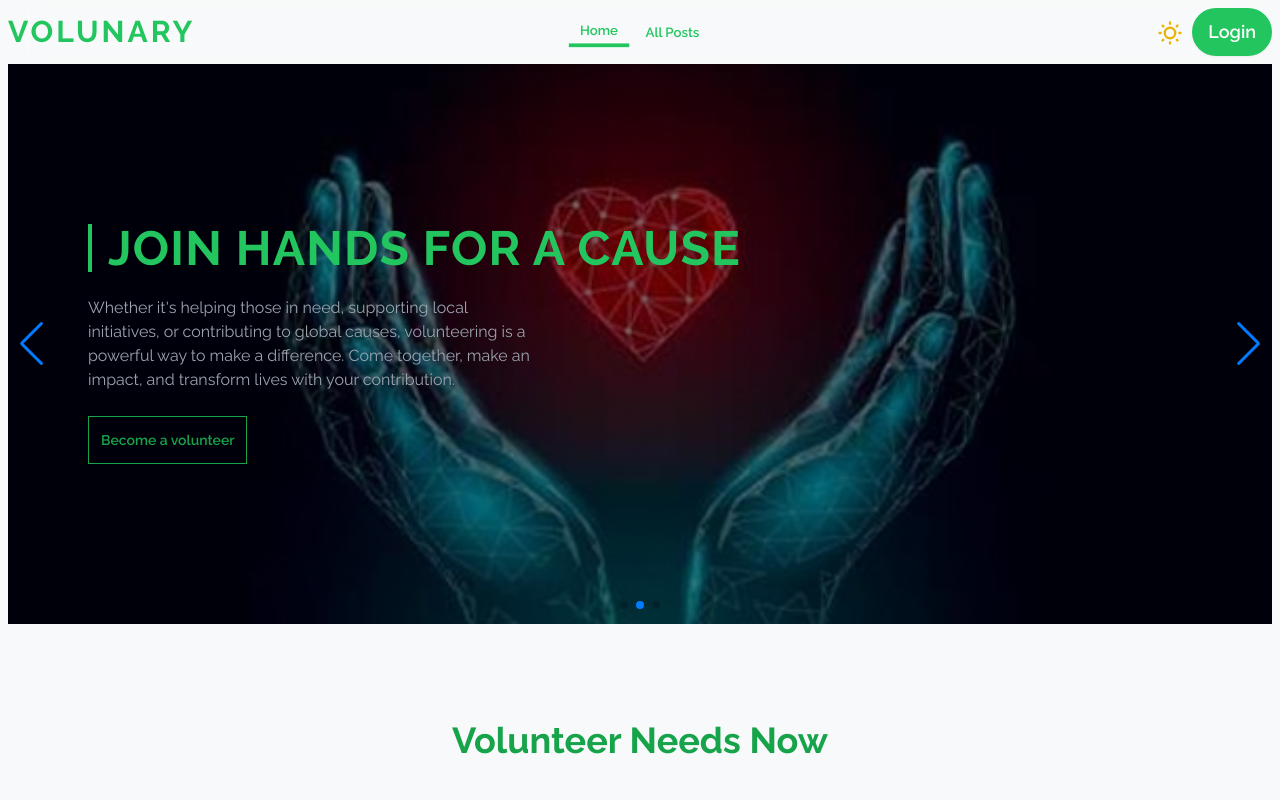
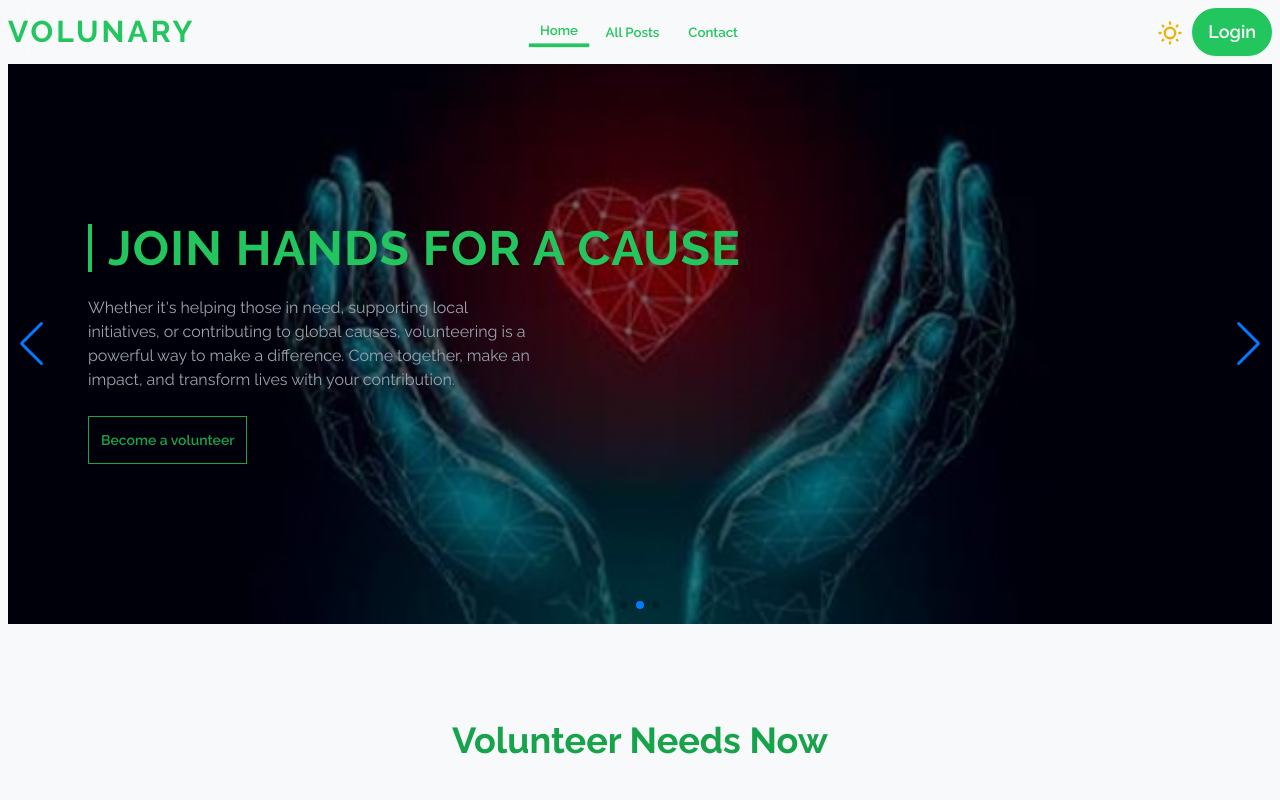
Before and after one commit to AnsarulIslam10/Volunteer-Management-Client, a React (Vite) app: page / in a window 1280 px wide. Shown: the top 800 px of the page. Built offline with nearby package versions, Linux system fonts and the light colour scheme; no server answers.

Commit message:
contact section navigation

```diff
--- a/src/components/Navbar/Navbar.jsx
+++ b/src/components/Navbar/Navbar.jsx
@@ -100,6 +100,9 @@ const Navbar = () => {
           </li>
         </>
       )}
+      <li>
+        <a href="#contact" className="btn btn-sm btn-ghost rounded-none text-green-500">Contact</a>
+      </li>
     </>
   );
   return (
--- a/src/index.css
+++ b/src/index.css
@@ -7,4 +7,5 @@
 * {
   @apply transition-colors duration-75;
   font-family: Raleway;
+  scroll-behavior: smooth;
 }
```
